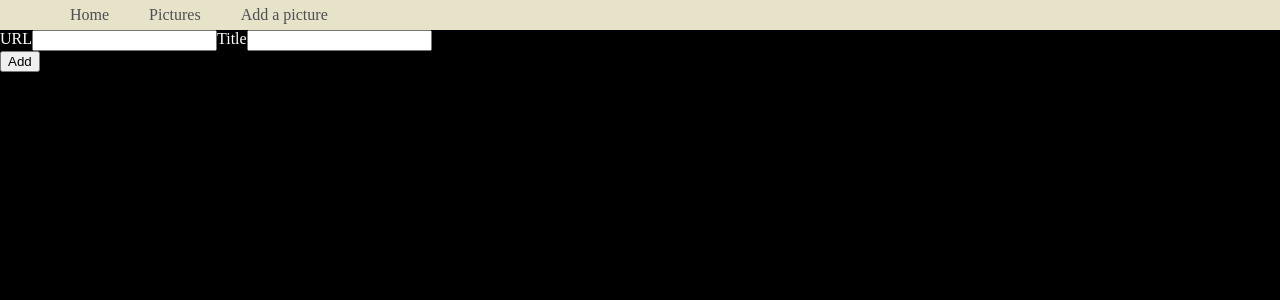
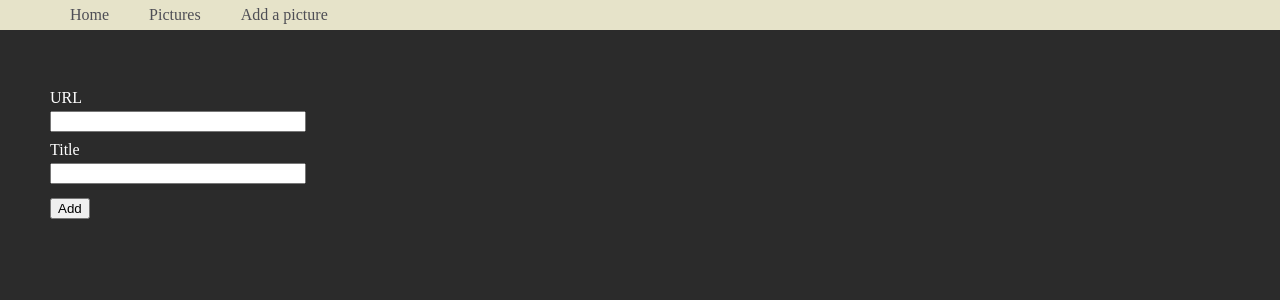
Before and after one commit to WandoCode/ReactCarousel, a React (Create React App) app: page /add-picture in a window 1280 px wide. Shown: the top 300 px of the page. Built offline with nearby package versions, Linux system fonts and the light colour scheme.

Commit message:
Style error message for Form, Style delete button in pictures page

```diff
--- a/src/assets/datas.json
+++ b/src/assets/datas.json
@@ -1,10 +1,5 @@
 {
   "images": [
-    {
-      "url": "https://images.pexels.com/photos/462118/pexels-photo-462118.jpeg?auto=compress&cs=tinysrgb&dpr=3&h=750&w=1260",
-      "id": "0",
-      "title": "Butterfly on a flower"
-    },
     {
       "url": "https://images.pexels.com/photos/33109/fall-autumn-red-season.jpg?auto=compress&cs=tinysrgb&dpr=2&h=750&w=1260",
       "id": "1",
@@ -24,6 +19,11 @@
       "url": "https://images.pexels.com/photos/1654760/pexels-photo-1654760.jpeg?auto=compress&cs=tinysrgb&dpr=2&h=750&w=1260",
       "title": "Lamp on a christmas roof",
       "id": "s15LLLy"
+    },
+    {
+      "url": "https://images.pexels.com/photos/462118/pexels-photo-462118.jpeg?auto=compress&cs=tinysrgb&dpr=3&h=750&w=1260",
+      "title": "Butterfly on a flower",
+      "id": "BDGsy2_"
     }
   ]
 }
--- a/src/components/NewPictureForm.js
+++ b/src/components/NewPictureForm.js
@@ -1,4 +1,4 @@
-import { useState } from "react";
+import { useState, useEffect } from "react";
 const validURLFn = require("valid-url");
 const axios = require("axios");
 
@@ -11,6 +11,7 @@ function AddPictureForm(props) {
   const [validUrl, setvalidUrl] = useState(false);
   const [validTitle, setValidTitle] = useState(false);
   const [showValidationError, setShowValidationError] = useState(false);
+  const [validationErrorMessage, setValidationErrorMessage] = useState(" ");
 
   // Check if URL is valid before saving it
   const getURLValue = (event) => {
@@ -62,9 +63,20 @@ function AddPictureForm(props) {
     else {
       setShowValidationError(true);
     }
-
     return;
   };
+
+  // Toggle validation error message
+  useEffect(() => {
+    if (showValidationError) {
+      setValidationErrorMessage(
+        <div className="errors"> Please enter a valid url and a title.</div>
+      );
+    } else {
+      setValidationErrorMessage(<div className="errors"></div>);
+    }
+  }, [showValidationError]);
+
   return (
     <div className="add-picture-form">
       <form onSubmit={submitForm}>
@@ -88,10 +100,7 @@ function AddPictureForm(props) {
             onChange={getTitleValue}
           />
         </div>
-        {showValidationError && (
-          <div className="errors"> Please enter a valid url and a title.</div>
-        )}
-
+        {validationErrorMessage}
         <input type="submit" value="Add" />
       </form>
     </div>
--- /dev/null
+++ b/src/styles/_addPicture.scss
@@ -0,0 +1,17 @@
+.add-picture-form {
+  width: 20%;
+  margin: 50px;
+  .inputs {
+    display: flex;
+    flex-direction: column;
+
+    label {
+      margin-top: 10px;
+      margin-bottom: 5px;
+    }
+  }
+  .errors {
+    font-size: 12px;
+    min-height: 14px;
+  }
+}
--- a/src/styles/_variables.scss
+++ b/src/styles/_variables.scss
@@ -1,4 +1,4 @@
-$background-color-app: black;
+$background-color-app: rgb(43, 43, 43);
 $color-font-app: white;
 
 $navbar-background-color: rgb(230, 227, 201);
@@ -8,3 +8,5 @@ $navbar-heigth: 30px;
 $carousel-height: 800px;
 $margin-top-carousel: 20px;
 $height-dot-carousel: 30px;
+
+$pictures-del-button-color: rgb(78, 78, 85);
--- a/src/styles/index.css
+++ b/src/styles/index.css
@@ -135,7 +135,7 @@ select {
 
 .App {
   padding-top: 30px;
-  background-color: black;
+  background-color: #2b2b2b;
   min-height: 100vh;
   color: white;
 }
@@ -214,6 +214,34 @@ nav a {
 .pictures ul li {
   margin-top: 3px;
 }
-.pictures ul li:hover {
+.pictures ul li a:hover {
   color: #94dee0;
+}
+.pictures button {
+  background-color: rgba(255, 0, 0, 0);
+  border: none;
+  color: #4e4e55;
+  margin-left: 10px;
+  padding: 3px;
+}
+.pictures button:hover {
+  transform: scale(1.05);
+  color: white;
+}
+
+.add-picture-form {
+  width: 20%;
+  margin: 50px;
+}
+.add-picture-form .inputs {
+  display: flex;
+  flex-direction: column;
+}
+.add-picture-form .inputs label {
+  margin-top: 10px;
+  margin-bottom: 5px;
+}
+.add-picture-form .errors {
+  font-size: 12px;
+  min-height: 14px;
 }/*# sourceMappingURL=index.css.map */
--- a/src/styles/index.scss
+++ b/src/styles/index.scss
@@ -3,3 +3,4 @@
 @import "navbar";
 @import "carousel";
 @import "pictures";
+@import "addPicture";
```
Also changed, not shown: src/styles/_pictures.scss (+12 -1 lines), 1 other file (tests, documents, lock files or other folders).
